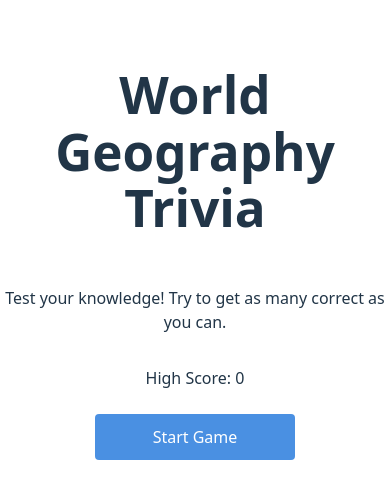
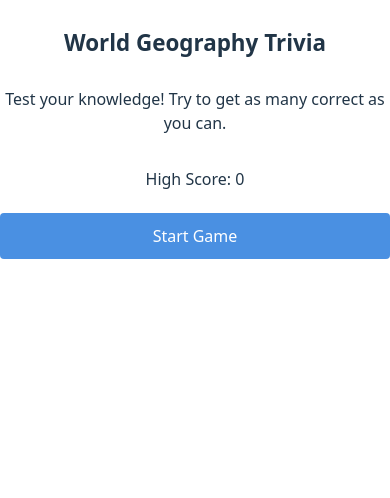
Before and after one commit to shahidify/trivia-app, a React (Vite) app: page / in a window 390 px wide. Shown: the top 498 px of the page. Built offline with nearby package versions, Linux system fonts and the light colour scheme; no server answers.

Commit message:
responsiveness

```diff
--- a/src/App.css
+++ b/src/App.css
@@ -122,3 +122,59 @@ h2 {
   font-weight: bold;
   margin-top: 1rem;
 }
+
+/* Responsive adjustments */
+@media (max-width: 720px) {
+  #root {
+    padding: 1rem;
+  }
+
+  .question-container {
+    padding: 1rem;
+    margin: 1rem 0;
+    width: 100%;
+    box-sizing: border-box;
+  }
+
+  h1 {
+    font-size: 1.4rem;
+  }
+
+  h2 {
+    font-size: 1.1rem;
+  }
+
+  .category {
+    min-width: 0;
+    flex: 1 1 100%;
+    padding: 12px;
+    border-radius: 8px;
+  }
+
+  .categories {
+    gap: 0.6rem;
+    align-items: stretch;
+  }
+
+  button {
+    width: 100%;
+    padding: 12px 16px;
+    margin: 6px 0;
+    min-width: 0;
+    font-size: 1rem;
+  }
+
+  .score {
+    font-size: 0.95rem;
+  }
+}
+
+@media (min-width: 721px) and (max-width: 1100px) {
+  #root {
+    padding: 1.5rem;
+  }
+
+  .category {
+    min-width: 140px;
+  }
+}
```
